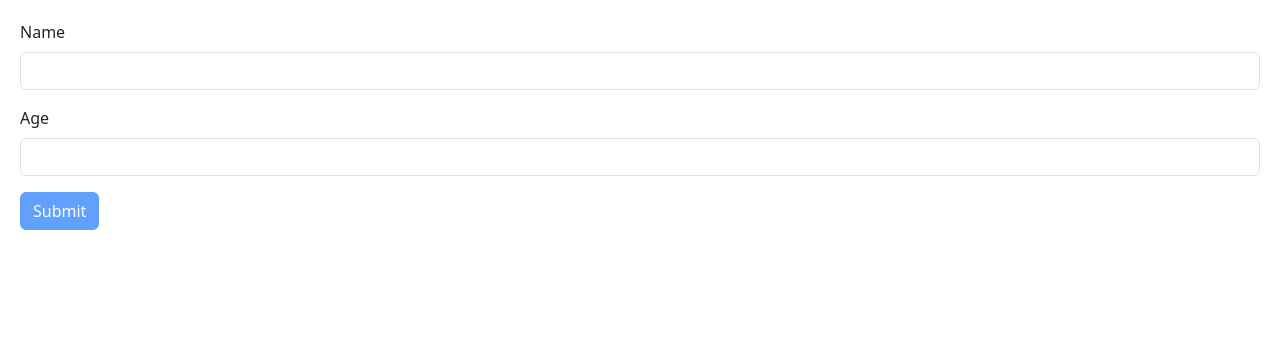
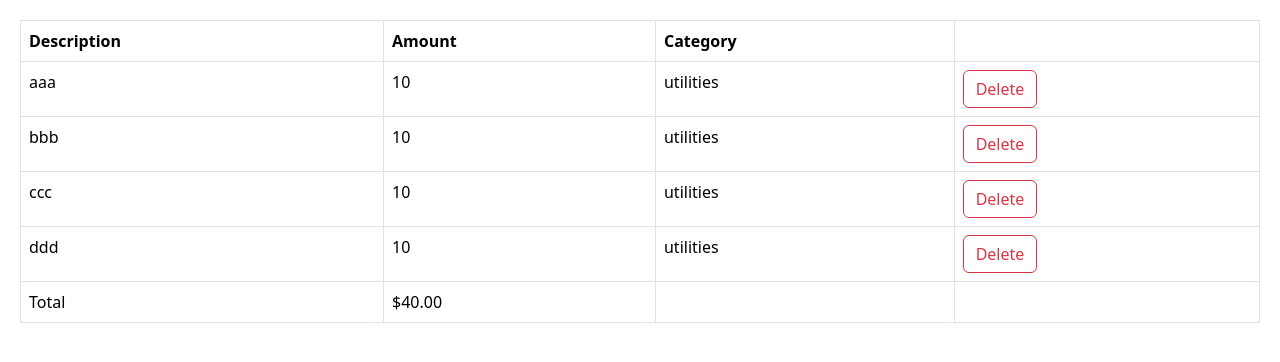
Before and after one commit to andjiao/learningReact, a React (Vite) app: page / in a window 1280 px wide. Shown: the top 362 px of the page. Built offline with nearby package versions, Linux system fonts and the light colour scheme.

Commit message:
build the ExpenseList-component

```diff
--- a/src/App.tsx
+++ b/src/App.tsx
@@ -1,12 +1,20 @@
-import Form from "./components/Form";
+import ExpenseList from './expense-tracker/components/ExpenseList';
+import { useState } from 'react';
 
 function App(){
+  const [expenses, setExpenses] = useState([
+    {id:1, description:"aaa", amount:10, category: "utilities"},
+    {id:2, description:"bbb", amount:10, category: "utilities"},
+    {id:3, description:"ccc", amount:10, category: "utilities"},
+    {id:4, description:"ddd", amount:10, category: "utilities"},
+  ])
+
 
 
 
   return (
     <div>
-     <Form/>
+     <ExpenseList expenses={expenses} onDelete={(id)=> setExpenses(expenses.filter(e => e.id!==id ))}/>  {/* getting all the expenses except the one with the given id */}
     </div>
 
   )
--- /dev/null
+++ b/src/expense-tracker/components/ExpenseList.tsx
@@ -0,0 +1,53 @@
+import React from 'react'
+
+interface Expense{
+    id: number;
+    description: string;
+    amount: number;
+    category:string;
+}
+
+interface Props {
+    expenses: Expense[] // saying that expenses is an array of the Expense-object
+    onDelete: (id:number)=>void
+}
+
+const ExpenseList = ({expenses, onDelete}: Props) => {
+      if(expenses.length ===0) return null;
+  return (
+    <table className="table table-bordered">
+        <thead>
+            <tr>
+                <th>Description</th>
+                <th>Amount</th>
+                <th>Category</th>
+                <th></th>
+            </tr>
+        </thead>
+        <tbody>
+            {expenses.map(expense => <tr key={expense.id}>
+                <td>{expense.description}</td>
+                <td>{expense.amount}</td>
+                <td>{expense.category}</td>
+                <td>
+                    <button
+                    className="btn btn-outline-danger"
+                    onClick={() => onDelete(expense.id)}
+                    >Delete</button>
+                </td>
+            </tr>)}
+
+        </tbody>
+        <tfoot>
+            <tr>
+                <td>Total</td>
+                <td>${expenses.reduce((acc,expense)=> expense.amount + acc, 0).toFixed(2)}</td>
+                <td></td>
+                <td></td>
+            </tr>
+        </tfoot>
+    </table>
+  )
+}
+
+export default ExpenseList
--- a/tsconfig.node.json
+++ b/tsconfig.node.json
@@ -3,7 +3,7 @@
     "composite": true,
     "skipLibCheck": true,
     "module": "ESNext",
-    "moduleResolution": "bundler",
+    "moduleResolution": "Node",
     "allowSyntheticDefaultImports": true
   },
   "include": ["vite.config.ts"]
```
